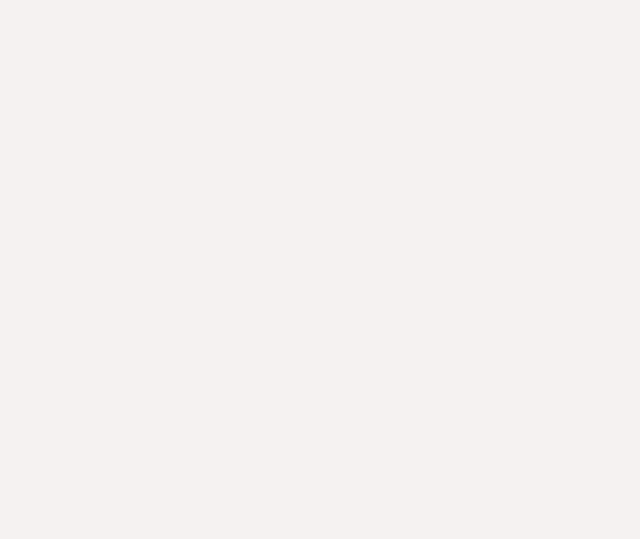
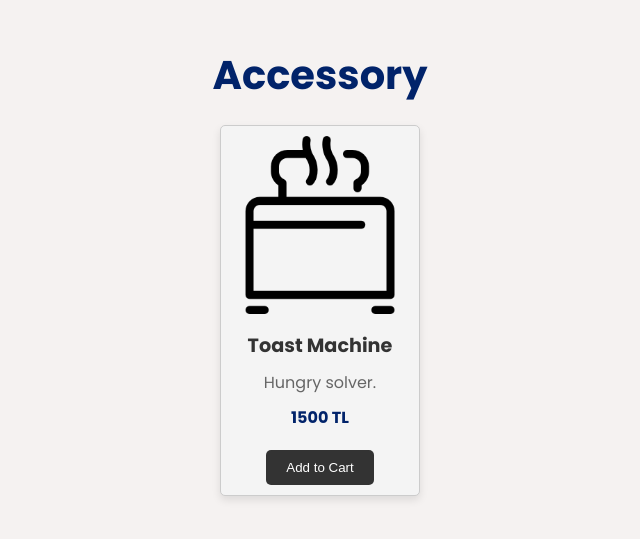
Before and after one commit to Furkyleon/SUtore, a React (Create React App) app in the folder frontend/: page /categories/Accessory in a window 1280 px wide. Before the commit this address had no page. Shown: the part 105-644 px from the top of the page, without its empty margins (320-960 px from the left). Built offline with nearby package versions, Linux system fonts and the light colour scheme.

Commit message:
Categories Added

```diff
--- a/frontend/package.json
+++ b/frontend/package.json
@@ -6,6 +6,7 @@
     "@testing-library/jest-dom": "^5.17.0",
     "@testing-library/react": "^13.4.0",
     "@testing-library/user-event": "^13.5.0",
+    "axios": "^1.7.7",
     "react": "^18.3.1",
     "react-dom": "^18.3.1",
     "react-icons": "^5.3.0",
--- a/frontend/src/App.js
+++ b/frontend/src/App.js
@@ -5,6 +5,8 @@ import MainPage from './Components/MainPage/MainPage';
 import StorePage from './Components/Store/StorePage';
 import LoginForm from './Components/Login/LoginForm';
 import RegisterForm from './Components/Register/RegisterForm';
+import Categories from './Components/Categories/CategoriesPage';
+import CategoryPage from './Components/Categories/CategoryPage'; // Import the CategoryPage component
 
 function App() {
   return (
@@ -14,6 +16,8 @@ function App() {
         <Route path="/store" element={<StorePage />} />
         <Route path="/login" element={<LoginForm />} />
         <Route path="/register" element={<RegisterForm />} />
+        <Route path="/categories" element={<Categories />} />
+        <Route path="/categories/:categoryName" element={<CategoryPage />} /> {/* Dynamic route for each category */}
       </Routes>
     </Router>
   );
--- /dev/null
+++ b/frontend/src/Components/Categories/CategoriesPage.css
@@ -0,0 +1,40 @@
+/* CategoriesPage.css */
+
+.categories-page {
+    padding: 20px;
+    text-align: center;
+  }
+
+  .categories-page h1 {
+    color: #01236A;
+    font-size: 3rem;
+    margin-bottom: 20px;
+  }
+
+  .category-list {
+    list-style: none;
+    padding: 0;
+    margin: 0;
+    display: flex;
+    flex-direction: column;
+    align-items: center;
+  }
+
+  .category-item {
+    margin: 15px 0;
+  }
+
+  .category-item a {
+    color: #333;
+    text-decoration: none;
+    font-size: 1.5rem;
+    padding: 10px 20px;
+    background-color: #f4f4f4;
+    border-radius: 5px;
+    transition: background-color 0.3s ease;
+  }
+
+  .category-item a:hover {
+    background-color: rgb(171, 163, 161);
+    color: #fff;
+  }
--- /dev/null
+++ b/frontend/src/Components/Categories/CategoriesPage.jsx
@@ -0,0 +1,29 @@
+// src/Components/Categories/CategoriesPage.jsx
+import React from 'react';
+import './CategoriesPage.css';
+
+const categories = [
+  { name: 'Telephone', path: '/categories/Telephone' },
+  { name: 'TV', path: '/categories/TV' },
+  { name: 'Laptop', path: '/categories/Laptop' },
+  { name: 'White', path: '/categories/White' },
+  { name: 'Accessory', path: '/categories/Accessory' },
+  { name: 'Consoles', path: '/categories/Consoles' },
+];
+
+const CategoriesPage = () => {
+  return (
+    <div className="categories-page">
+      <h1>Categories</h1>
+      <ul className="category-list">
+        {categories.map((category, index) => (
+          <li key={index} className="category-item">
+            <a href={category.path}>{category.name}</a>
+          </li>
+        ))}
+      </ul>
+    </div>
+  );
+};
+
+export default CategoriesPage;
--- /dev/null
+++ b/frontend/src/Components/Categories/CategoryPage.css
@@ -0,0 +1,65 @@
+/* CategoryPage.css */
+
+.category-page {
+    padding: 20px;
+    text-align: center;
+  }
+
+  .category-page h1 {
+    color: #01236A;
+    font-size: 2.5rem;
+    margin-bottom: 20px;
+  }
+
+  .product-list {
+    display: flex;
+    flex-wrap: wrap;
+    justify-content: center;
+    gap: 20px;
+  }
+
+  .product-card {
+    background-color: #f4f4f4;
+    border: 1px solid #ccc;
+    border-radius: 5px;
+    width: 200px;
+    padding: 10px;
+    text-align: center;
+  }
+
+  .product-card img {
+    max-width: 100%;
+    height: auto;
+    border-radius: 5px;
+  }
+
+  .product-card h2 {
+    font-size: 1.2rem;
+    color: #333;
+    margin: 10px 0;
+  }
+
+  .product-card p {
+    font-size: 1rem;
+    color: #666;
+  }
+
+  .product-card .price {
+    font-weight: bold;
+    color: #01236A;
+    margin: 10px 0;
+  }
+
+  .product-card button {
+    background-color: #333;
+    color: #fff;
+    border: none;
+    padding: 10px 20px;
+    border-radius: 5px;
+    cursor: pointer;
+    transition: background-color 0.3s;
+  }
+
+  .product-card button:hover {
+    background-color: #555;
+  }
--- /dev/null
+++ b/frontend/src/Components/Categories/CategoryPage.jsx
@@ -0,0 +1,33 @@
+// src/Components/CategoryPage/CategoryPage.jsx
+import React from 'react';
+import { useParams } from 'react-router-dom';
+import './CategoryPage.css';
+import products from '../../data/products';
+
+const CategoryPage = () => {
+  const { categoryName } = useParams();
+  const filteredProducts = products.filter(product => product.category === categoryName);
+
+  return (
+    <div className="category-page">
+      <h1>{categoryName}</h1>
+      <div className="product-list">
+        {filteredProducts.length > 0 ? (
+          filteredProducts.map(product => (
+            <div key={product.id} className="product-card">
+              <img src={product.image} alt={product.name} />
+              <h2>{product.name}</h2>
+              <p>{product.description}</p>
+              <p className="price">{product.price}</p>
+              <button>Add to Cart</button>
+            </div>
+          ))
+        ) : (
+          <p>No products available in this category.</p>
+        )}
+      </div>
+    </div>
+  );
+};
+
+export default CategoryPage;
--- a/frontend/src/Components/MainPage/MainPage.jsx
+++ b/frontend/src/Components/MainPage/MainPage.jsx
@@ -1,24 +1,57 @@
-// MainPage.jsx
-import React from 'react';
+import React, { useState, useEffect, useRef } from 'react';
 import './MainPage.css';
 import StorePage from '../Store/StorePage';
 
 const MainPage = () => {
+  const [isDropdownOpen, setIsDropdownOpen] = useState(false);
+  const dropdownRef = useRef(null);
 
-    const handleScroll = () => {
-        document.getElementById('store').scrollIntoView({ behavior: 'smooth' });
-      };
+  const handleScroll = () => {
+    document.getElementById('store').scrollIntoView({ behavior: 'smooth' });
+  };
+
+  const toggleDropdown = () => {
+    setIsDropdownOpen(prevState => !prevState);
+  };
+
+  const handleClickOutside = (event) => {
+    if (dropdownRef.current && !dropdownRef.current.contains(event.target)) {
+      setIsDropdownOpen(false);
+    }
+  };
+
+  useEffect(() => {
+    document.addEventListener('mousedown', handleClickOutside);
+    return () => {
+      document.removeEventListener('mousedown', handleClickOutside);
+    };
+  }, []);
 
   return (
     <div className="main-page">
       <header className="header">
-        <nav>
+        <nav className="nav-left">
           <ul>
-            <li><a href="./">Main Page</a></li>
-            <li><a href="./login">Login</a></li>
-            <li><a href="./register">Register</a></li>
+            <li ref={dropdownRef}>
+              <a href="#!" onClick={toggleDropdown}>Categories</a>
+              {isDropdownOpen && (
+                <ul className="dropdown-menu">
+                  <li><a href='/categories/Telephone' >Telephone</a></li>
+                  <li><a href='/categories/TV'>TV</a></li>
+                  <li><a href='/categories/Laptop'>Laptop</a></li>
+                  <li><a href='/categories/White'>White</a></li>
+                  <li><a href='/categories/Acessory'>Accessory</a></li>
+                  <li><a href='/categories/Consoles'>Consoles</a></li>
+                </ul>
+              )}
+            </li>
           </ul>
         </nav>
+
+        <div className="nav-right">
+          <a href="./login">Login</a>
+          <a href="./register">Register</a>
+        </div>
       </header>
 
       <main className="content">
@@ -27,8 +60,6 @@ const MainPage = () => {
           <h3>Store for Sabancı students.</h3>
           <button onClick={handleScroll}><a href="#store">Shop Now!</a></button>
         </section>
-
-        {/* Insert StorePage below the hero section */}
         <section id="store">
           <StorePage />
         </section>
--- /dev/null
+++ b/frontend/src/data/products.js
@@ -0,0 +1,68 @@
+const products = [
+    {
+      id: 1,
+      name: "Telephone",
+      description: "Good telephone.",
+      price: "25000 TL",
+      image: "/images/1.png",
+      category: "Telephone"
+    },
+    {
+      id: 2,
+      name: "Television",
+      description: "Great television.",
+      price: "35000 TL",
+      image: "/images/2.png",
+      category: "TV"
+    },
+    {
+      id: 3,
+      name: "Laptop",
+      description: "Performance laptop.",
+      price: "50000 TL",
+      image: "/images/3.png",
+      category: "Laptop"
+    },
+    {
+      id: 4,
+      name: "Xbox",
+      description: "Playing games.",
+      price: "20000 TL",
+      image: "/images/4.png",
+      category: "Consoles"
+    },
+    {
+      id: 5,
+      name: "Toast Machine",
+      description: "Hungry solver.",
+      price: "1500 TL",
+      image: "/images/5.png",
+      category: "Accessory"
+    },
+    {
+      id: 6,
+      name: "Washing Machine",
+      description: "Clean clothes.",
+      price: "15000 TL",
+      image: "/images/6.png",
+      category: "White"
+    },
+    {
+      id: 7,
+      name: "Dishwasher",
+      description: "Clean dishes.",
+      price: "17000 TL",
+      image: "/images/7.png",
+      category: "White"
+    },
+    {
+      id: 8,
+      name: "PS5",
+      description: "Game play.",
+      price: "40000 TL",
+      image: "/images/8.png",
+      category: "Consoles"
+    },
+  ];
+
+  export default products;
```
Also changed, not shown: frontend/src/Components/MainPage/MainPage.css (+76 -20 lines), 1 other file (tests, documents, lock files or other folders).
